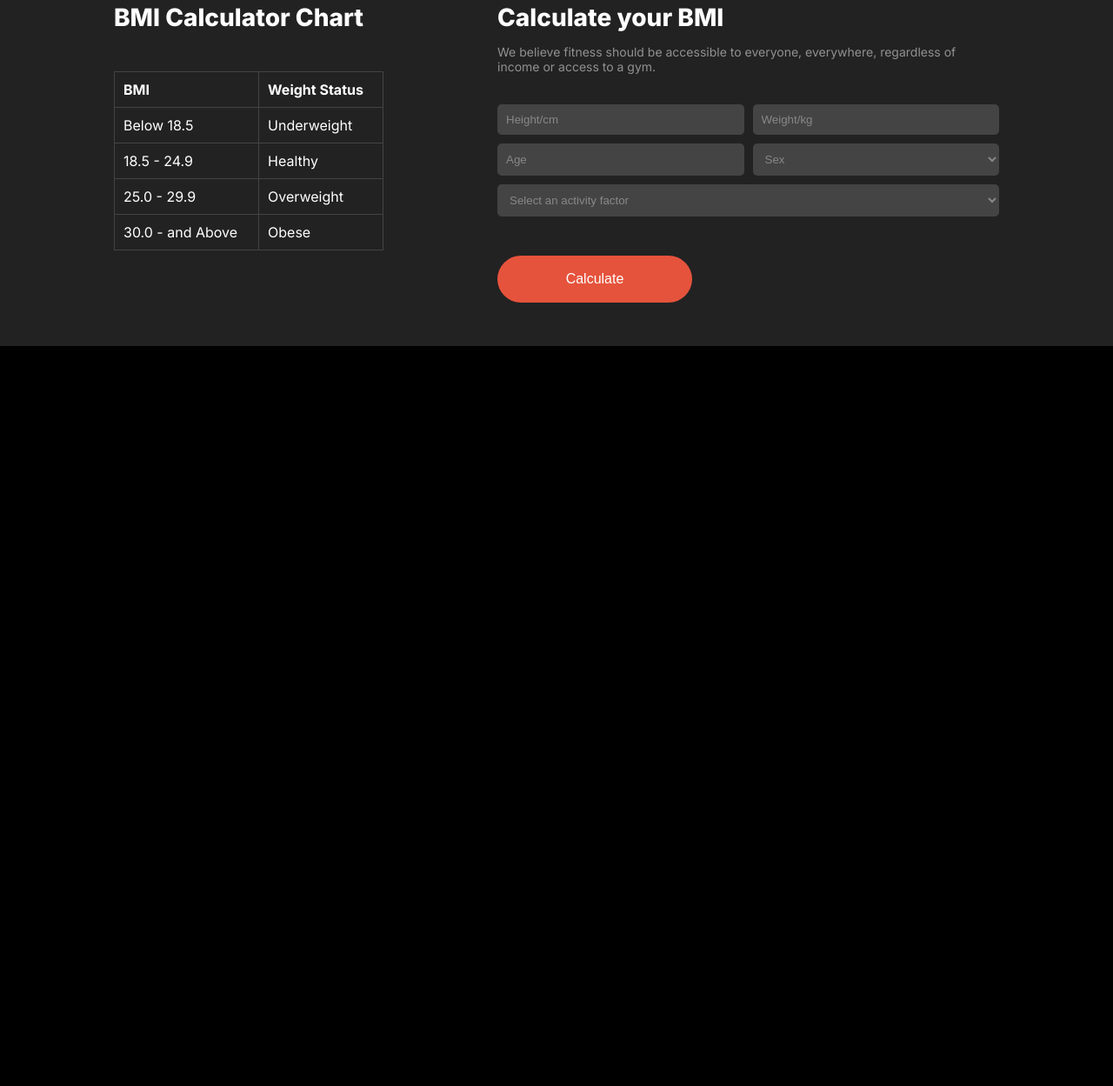
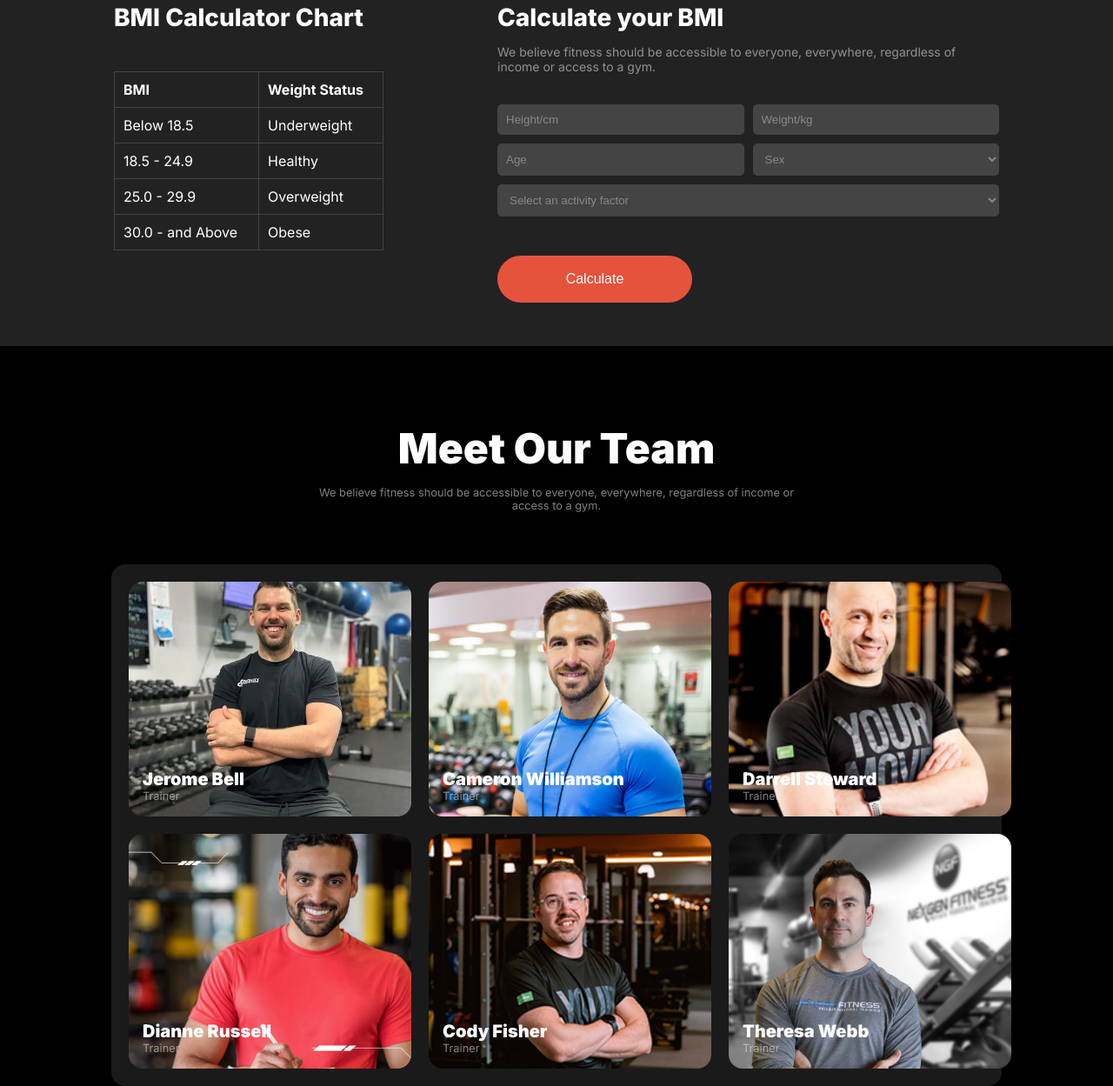
Before and after one commit to Tanim-Ahmmed/Assignment-2, a plain HTML site: page index.html in a window 1280 px wide. Shown: the part 2049-3298 px from the top of the page at 87% size. Before the commit the page ends 2447 px from the top, so only its background shows below. Drawn offline with Linux system fonts and the light colour scheme; a web font is replaced by a local one.

Commit message:
meet our team section done

```diff
--- a/index.html
+++ b/index.html
@@ -156,5 +156,70 @@
   </div>
 </div>
 </div>
+
+<!-- Meet Our Team section -->
+
+<div class="meet-content">
+  <h2>Meet Our Team</h2>
+  <p>We believe fitness should be accessible to everyone, everywhere, regardless of income or <br> access to a gym.</p>
+</div>
+<div class="team-images">
+  <div class="team-image">
+    <img src="./images/trainer1.png" alt="">
+    <div class="img-name">
+    <h4>Jerome Bell</h4>
+    <p>Trainer</p>
+  </div>
+  </div>
+
+
+  <div class="team-image">
+    <img src="./images/trainer2.png"  alt="">
+    <div class="img-name">
+    <h4>Cameron Williamson</h4>
+    <p>Trainer</p>
+  </div>
+  </div>
+
+  <div class="team-image">
+    <img src="./images/trainer3.png"  alt="">
+    <div class="img-name">
+    <h4>Darrell Steward</h4>
+    <p>Trainer</p>
+  </div>
+  </div>
+
+  <div class="team-image">
+    <img src="./images/trainer4.png"  alt="">
+    <div class="img-name">
+    <h4>Dianne Russell</h4>
+    <p>Trainer</p>
+  </div>
+  </div>
+
+  <div class="team-image">
+    <img src="./images/trainer5.png" alt="">
+    <div class="img-name">
+    <h4>Cody Fisher</h4>
+    <p>Trainer</p>
+  </div>
+  </div>
+
+  <div class="team-image">
+    <img src="./images/trainer6.png"  alt="">
+    <div class="img-name">
+    <h4>Theresa Webb</h4>
+    <p>Trainer</p>
+  </div>
+</div>
+
+
+
+
+
+
+
+
+</div>
   </body>
 </html>
--- a/style.css
+++ b/style.css
@@ -327,3 +327,53 @@ select option {
     background-color: #444;
     color: white;
 }
+
+
+
+
+
+/*  Meet Our Team section */
+
+.meet-content{
+    text-align: center;
+    margin: 0 auto;
+    margin-top: 88px;
+    p{
+        margin-top: 14px;
+    }
+}
+
+.team-images{
+    margin: 0 auto;
+    margin-top: 60px;
+    width: 80%;
+    display: grid;
+    grid-template-columns: repeat(3,1fr);
+    gap: 20px;
+    padding: 20px;
+    background-color: rgba(255, 255, 255, 0.1);
+    border-radius: 1rem;
+}
+
+.team-image{
+    width: 325px;
+    height: 270px;
+    position: relative;
+    overflow: hidden;
+    border-radius: 1rem;
+    img{
+        width: 100%;
+        height: 100%;
+        object-fit: cover;
+    }
+}
+
+.img-name{
+    position: absolute;
+    bottom: 1rem;
+    left: 1rem;
+    h4{
+        font-size:20px;
+        font-weight: 900;
+    }
+}
```
